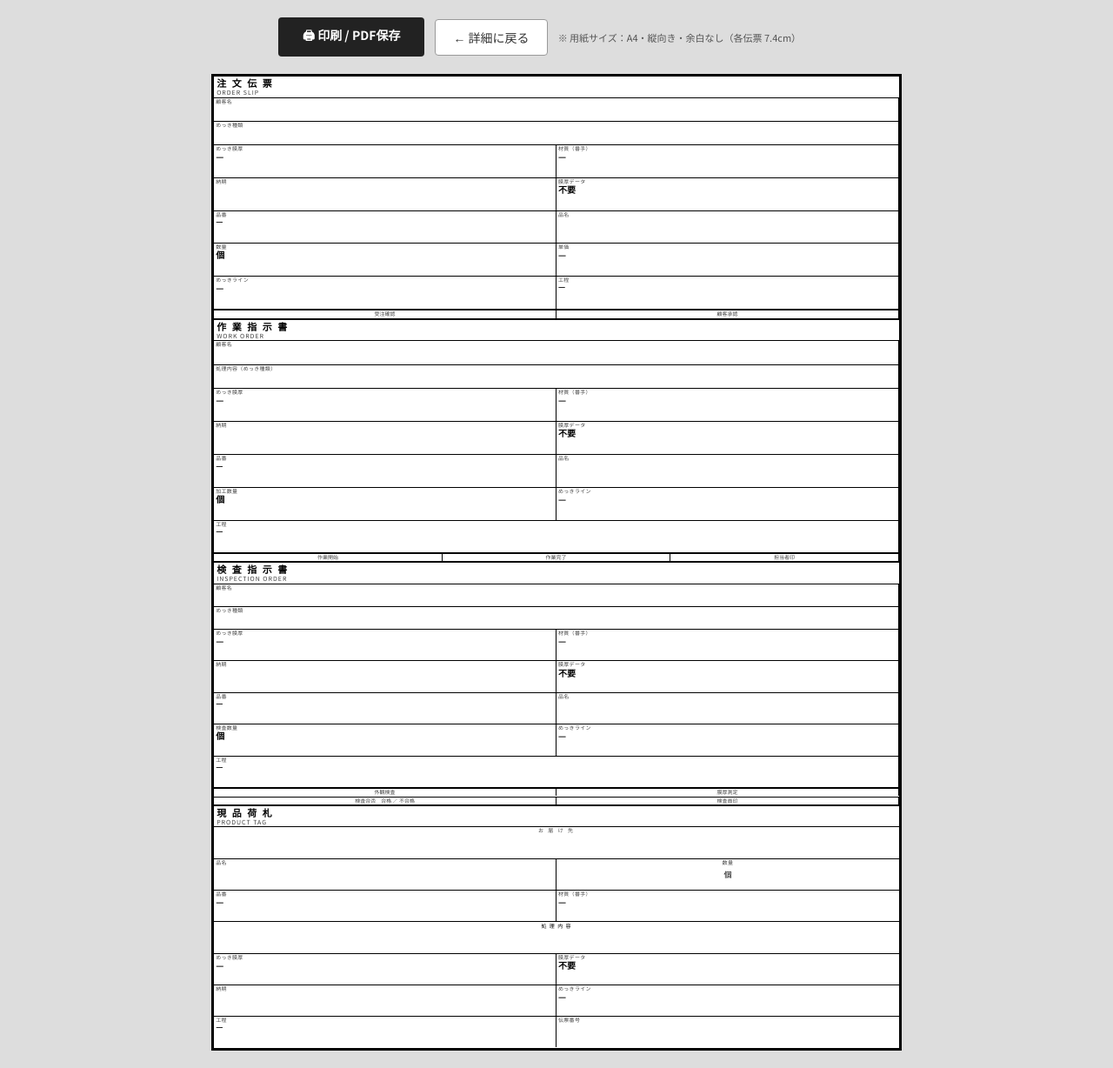
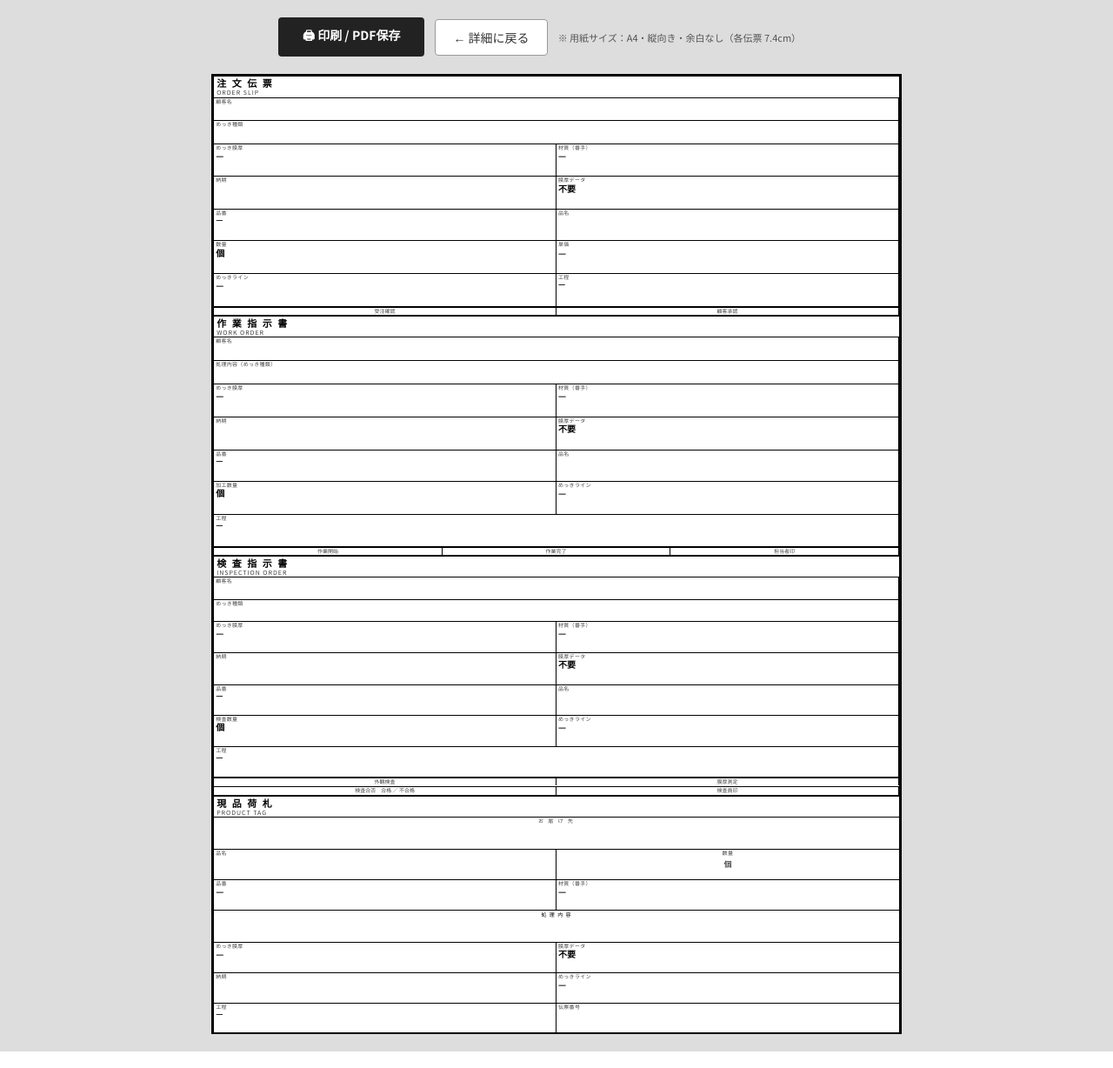
Before and after one commit to soken0113-arch/mekki-app-, a Flask app: template templates/print.html in a window 1280 px wide. Shown: the whole page at 87% size. Run offline with Flask 3, Linux system fonts and the light colour scheme; the template is opened without the code that fills it, so the values that code supplies are empty; some libraries are stand-ins or nearby versions.

Commit message:
伝票サイズを7.3cmに変更（4枚×7.3cm=29.2cm）
Co-Authored-By: Claude Sonnet 4.6 <noreply@anthropic.com>

```diff
--- a/templates/print.html
+++ b/templates/print.html
@@ -47,15 +47,15 @@
     }
     .hint { font-size: 11px; color: #555; }
 
-    /* A4縦向きシート (210mm × 297mm) — 1×4 グリッド */
+    /* A4縦向きシート — 1×4 グリッド (各7.3cm) */
     .sheet {
       width: 210mm;
-      height: 297mm;
+      height: 292mm;
       background: white;
       margin: 0 auto;
       display: grid;
       grid-template-columns: 1fr;
-      grid-template-rows: repeat(4, minmax(0, 1fr));
+      grid-template-rows: repeat(4, 73mm);
       border: 2px solid #000;
       overflow: hidden;
     }
@@ -177,11 +177,10 @@
       .screen-only { display: none !important; }
       .sheet {
         width: 210mm;
-        height: 297mm;
+        height: 292mm;
         border: none;
         margin: 0;
         overflow: hidden;
-        zoom: 0.95;
       }
       .slip {
         overflow: hidden;
```
